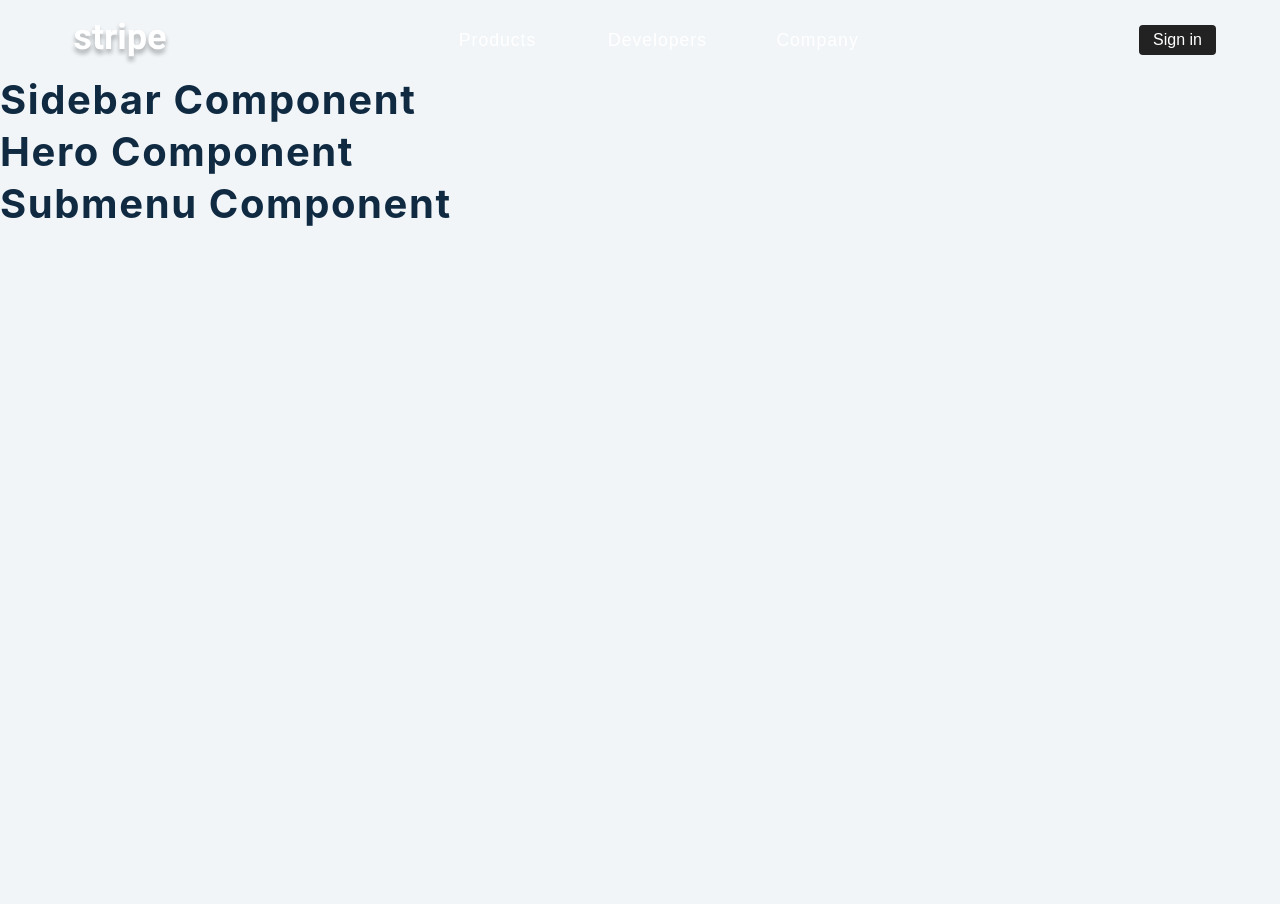
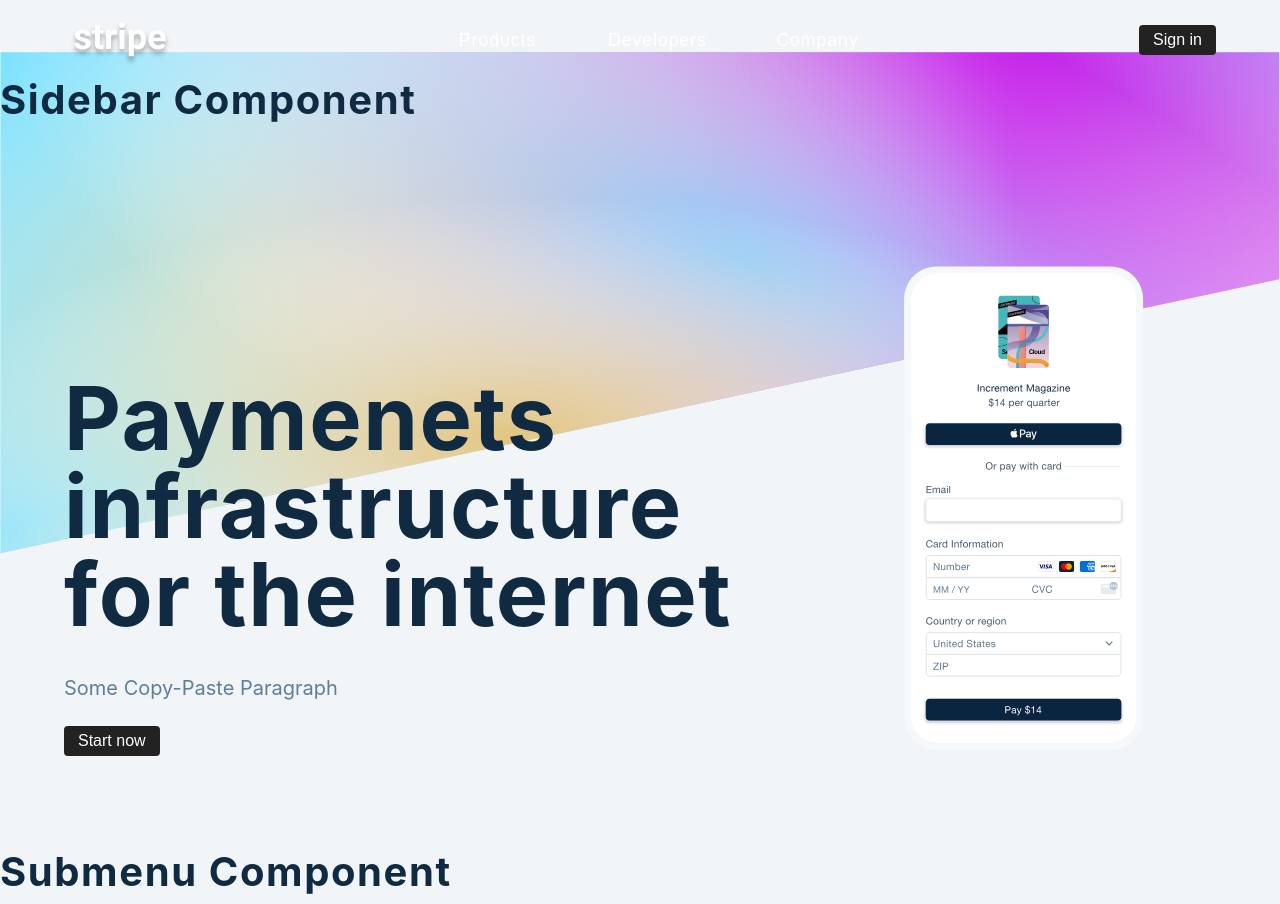
Before and after one commit to yunusemreaksu/react-demo-project-stripe-submenus, a React (Create React App) app: page / in a window 1280 px wide. Before the commit the page ends 800 px from the top, so only its background shows below. Built offline with nearby package versions, Linux system fonts and the light colour scheme.

Commit message:
Added Hero component's functions

```diff
--- a/src/Hero.js
+++ b/src/Hero.js
@@ -2,8 +2,21 @@
 import phoneImg from './images/phone.svg'
 import { useGlobalContext } from './context'
 const Hero = () => {
-  const data = useGlobalContext();
-  return <h2>hero component</h2>
+  const {closeSubmenu} = useGlobalContext();
+  return (
+    <section className='hero'>
+      <div className='hero-center'>
+        <article className='hero-info'>
+          <h1>Paymenets infrastructure for the internet</h1>
+          <p>Some Copy-Paste Paragraph</p>
+          <button className='btn'>Start now</button>
+        </article>
+        <article className='hero-images'>
+          <img src={phoneImg} className="phone-img" alt='phone'/>
+        </article>
+      </div>
+    </section>
+  )
 }
 
 export default Hero
```
